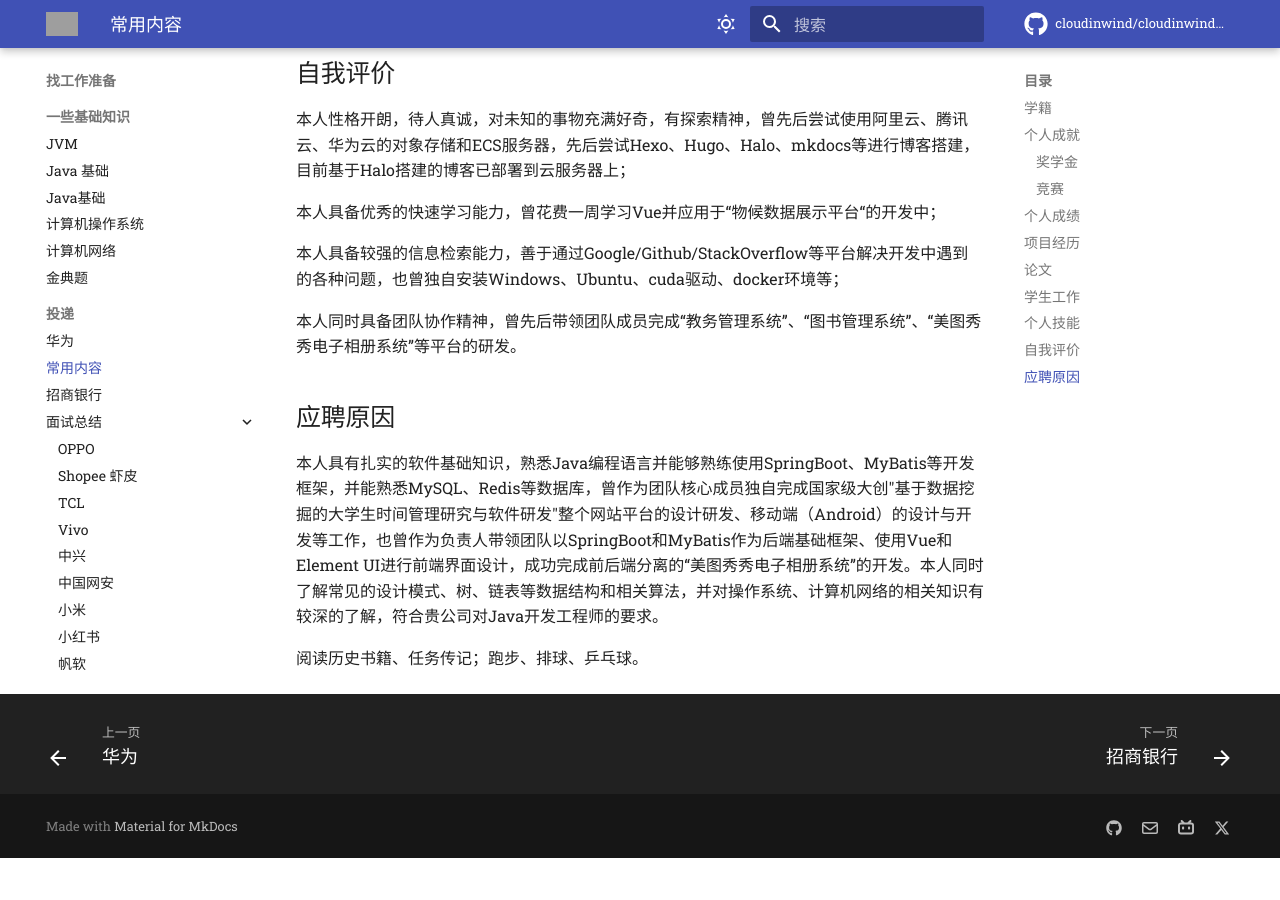
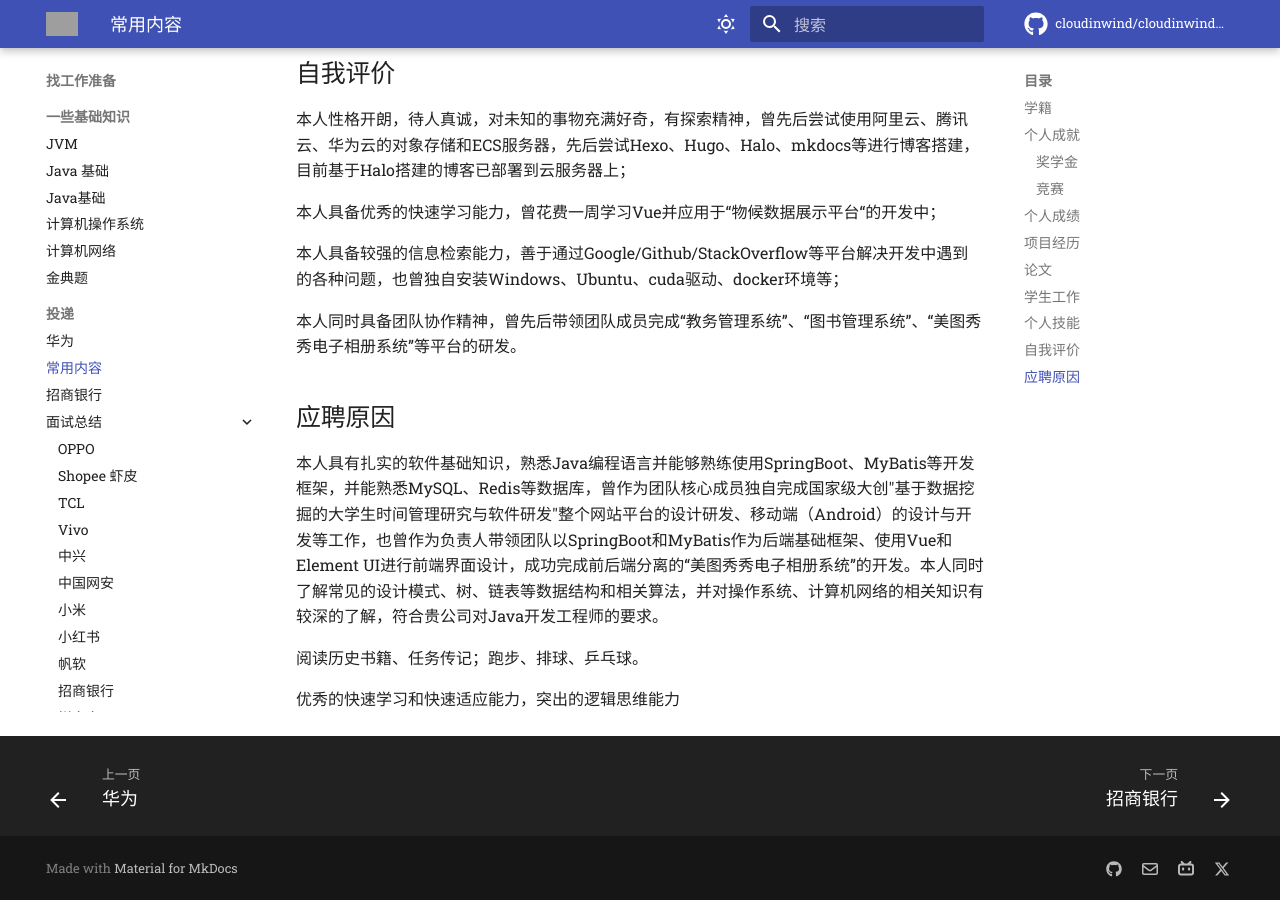
Before and after one commit to cloudinwind/cloudinwind.github.io, an MkDocs documentation site: the page built from docs/找工作准备/投递/常用内容.md, in a window 1280 px wide and 900 px high, scrolled down 4069 px. Built offline with MkDocs 1.6.1 and Material for MkDocs 9.7.7, drawn with Linux system fonts in a browser that asks for light colours; comment, search, counter and statistics services are not loaded; before the commit the page ends 4927 px from its top, so only the background shows below that; grey boxes are pictures that could not be loaded.

Commit message:
cloudinwind 2024-10-15:11:29:26

```diff
--- a/docs/找工作准备/投递/常用内容.md
+++ b/docs/找工作准备/投递/常用内容.md
@@ -168,3 +168,5 @@
 
 
 阅读历史书籍、任务传记；跑步、排球、乒乓球。
+
+优秀的快速学习和快速适应能力，突出的逻辑思维能力
```
